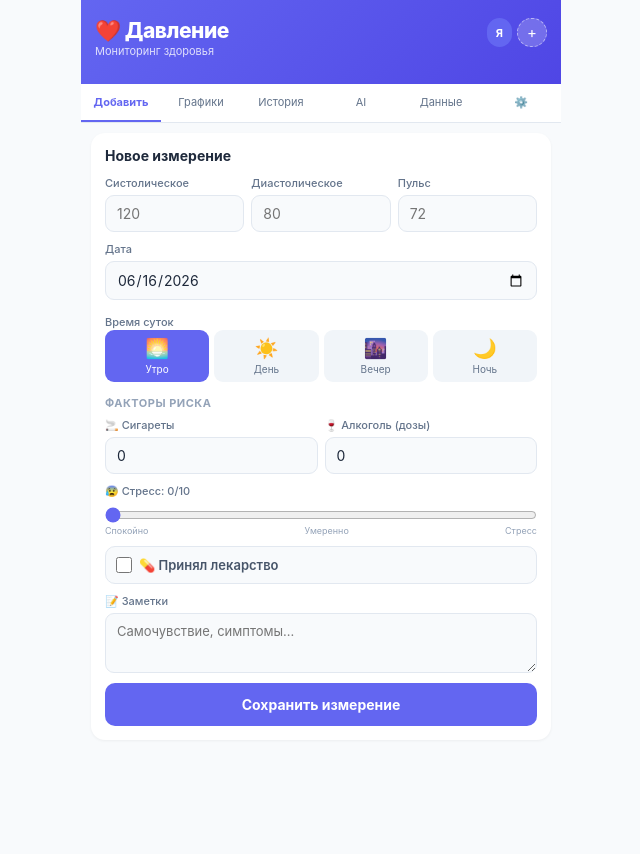
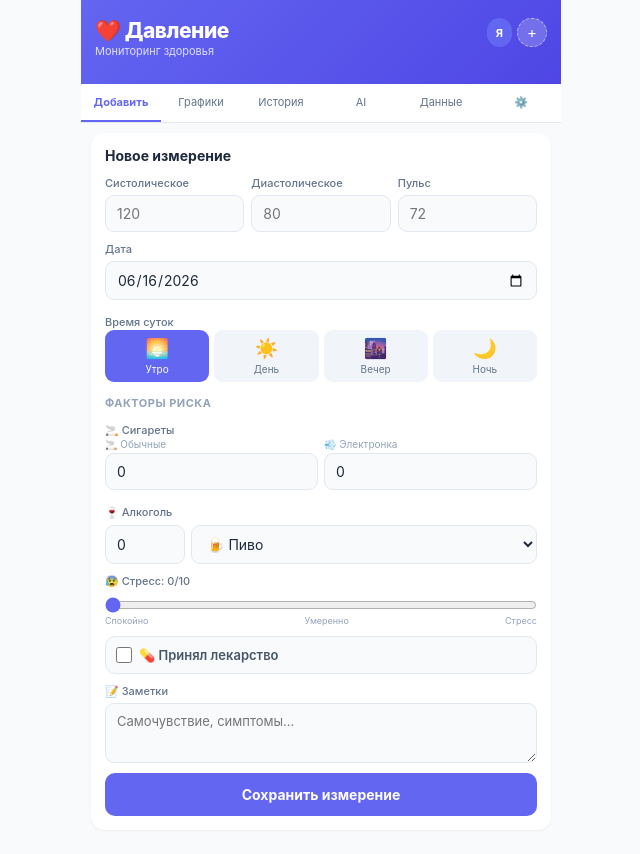
Before and after one commit to irinakuzmina19940427-netizen/analyses-davlenie, a plain HTML site: page index.html in a window 1280 px wide. Both pictures are taken after a click on the button "Сохранить измерение". Shown: the whole page, without its empty margins (319-959 px from the left). Before the commit the page ends 800 px from the top, so only its background shows below. Drawn offline with nearby package versions, Linux system fonts and the light colour scheme.

Commit message:
Update index.html

```diff
--- a/index.html
+++ b/index.html
@@ -152,7 +152,7 @@ function App(){
   const [form,setForm]=useState({
     sys:"",dia:"",pulse:"",
     timeOfDay:"morning",date:new Date().toISOString().slice(0,10),
-    cigarettes:"0",alcohol:"0",stress:"0",
+    cigRegular:"0",cigElectro:"0",alcohol:"0",alcoholType:"пиво",stress:"0",
     meds:false,medsName:"",notes:"",
   });
   const [aiResult,setAiResult]=useState("");
@@ -181,8 +181,11 @@ function App(){
       id:Date.now().toString(),userId:data.activeUser,
       date:form.date,time:new Date().toTimeString().slice(0,5),
       timeOfDay:form.timeOfDay,sys,dia,pulse:pulse||null,
-      cigarettes:parseInt(form.cigarettes)||0,
+      cigRegular:parseInt(form.cigRegular)||0,
+      cigElectro:parseInt(form.cigElectro)||0,
+      cigarettes:(parseInt(form.cigRegular)||0)+(parseInt(form.cigElectro)||0),
       alcohol:parseFloat(form.alcohol)||0,
+      alcoholType:parseFloat(form.alcohol)>0?form.alcoholType:"",
       stress:parseInt(form.stress)||0,
       meds:form.meds,medsName:form.meds?form.medsName.trim():"",
       notes:form.notes,
@@ -279,7 +282,8 @@ function App(){
     const prompt=`Ты — медицинский консультант по давлению. Данные за последние 30 измерений:
 - Среднее: ${avgSys}/${avgDia}, макс/мин систол.: ${maxSys}/${minSys}
 - По времени суток: ${JSON.stringify(byTime)}
-- Сигарет: ${totalCigs}, алкоголь (дозы): ${totalAlc}
+- Курение: обычных ${last30.reduce((s,r)=>s+(r.cigRegular||0),0)} шт., электронок ${last30.reduce((s,r)=>s+(r.cigElectro||0),0)} шт.
+- Алкоголь: всего ${last30.reduce((s,r)=>s+(r.alcohol||0),0).toFixed(1)} доз; типы: ${[...new Set(last30.filter(r=>r.alcohol>0&&r.alcoholType).map(r=>r.alcoholType))].join(", ")||"не указано"}
 - Высокий стресс (≥7): ${highStress} из ${last30.length}
 - Лекарства: ${medsDays} дней${medsNames?", препараты: "+medsNames:""}
 Ответь на русском по пунктам:
@@ -430,9 +434,35 @@ function App(){
           style:{...C.tBtn,background:form.timeOfDay===t.id?"#6366f1":"#f1f5f9",color:form.timeOfDay===t.id?"#fff":"#64748b"}},
           h("span",{style:{fontSize:19}},t.icon),h("span",{style:{fontSize:10}},t.label)))),
         h("div",{style:C.sT2},"Факторы риска"),
-        h("div",{style:C.row},
-          h("div",{style:C.fld},h("label",{style:C.lbl},"🚬 Сигареты"),h("input",{style:C.inp,type:"number",min:"0",value:form.cigarettes,onChange:e=>setForm(sf({cigarettes:e.target.value}))})),
-          h("div",{style:C.fld},h("label",{style:C.lbl},"🍷 Алкоголь (дозы)"),h("input",{style:C.inp,type:"number",min:"0",step:"0.5",value:form.alcohol,onChange:e=>setForm(sf({alcohol:e.target.value}))})),
+        // Cigarettes block
+        h("div",{style:{marginBottom:10}},
+          h("label",{style:{...C.lbl,marginBottom:7}},"🚬 Сигареты"),
+          h("div",{style:{display:"flex",gap:6}},
+            h("div",{style:{flex:1,display:"flex",flexDirection:"column",gap:3}},
+              h("label",{style:{fontSize:10,color:"#94a3b8"}},"🚬 Обычные"),
+              h("input",{style:C.inp,type:"number",min:"0",placeholder:"0",value:form.cigRegular,onChange:e=>setForm(sf({cigRegular:e.target.value}))}),
+            ),
+            h("div",{style:{flex:1,display:"flex",flexDirection:"column",gap:3}},
+              h("label",{style:{fontSize:10,color:"#94a3b8"}},"💨 Электронка"),
+              h("input",{style:C.inp,type:"number",min:"0",placeholder:"0",value:form.cigElectro,onChange:e=>setForm(sf({cigElectro:e.target.value}))}),
+            ),
+          ),
+        ),
+        // Alcohol block
+        h("div",{style:{marginBottom:10}},
+          h("label",{style:C.lbl},"🍷 Алкоголь"),
+          h("div",{style:{display:"flex",gap:6,marginTop:5}},
+            h("input",{style:{...C.inp,width:80,flexShrink:0},type:"number",min:"0",step:"0.5",placeholder:"0",value:form.alcohol,onChange:e=>setForm(sf({alcohol:e.target.value}))}),
+            h("select",{style:{...C.inp,flex:1},value:form.alcoholType,onChange:e=>setForm(sf({alcoholType:e.target.value}))},
+              h("option",{value:"пиво"},"🍺 Пиво"),
+              h("option",{value:"вино"},"🍷 Вино"),
+              h("option",{value:"шампанское"},"🥂 Шампанское"),
+              h("option",{value:"коньяк"},"🥃 Коньяк"),
+              h("option",{value:"водка"},"🥃 Водка"),
+              h("option",{value:"виски"},"🥃 Виски"),
+              h("option",{value:"коктейль"},"🍹 Коктейль"),
+            ),
+          ),
         ),
         h("div",{style:C.fld},
           h("label",{style:C.lbl},"😰 Стресс: "+form.stress+"/10"),
@@ -504,7 +534,9 @@ function App(){
             h("div",{style:C.hMeta},
               h("div",{style:C.hDate},new Date(r.date).toLocaleDateString("ru",{day:"numeric",month:"short"})+" "+(TIME_OF_DAY.find(t=>t.id===r.timeOfDay)?.icon||"")),
               h("div",{style:{fontSize:10,color:"#94a3b8"}},
-                z.label+(r.cigarettes>0?" · 🚬"+r.cigarettes:"")+(r.alcohol>0?" · 🍷"+r.alcohol:"")+(r.meds?" · 💊"+(r.medsName?" "+r.medsName:""):"")+(r.stress>0?" · 😰"+r.stress+"/10":"")
+                z.label+
+                (r.cigRegular>0?" · 🚬"+r.cigRegular:"")+(r.cigElectro>0?" · 💨"+r.cigElectro:"")+
+                (r.alcohol>0?" · 🍷"+r.alcohol+(r.alcoholType?" ("+r.alcoholType+")":""):"")+(r.meds?" · 💊"+(r.medsName?" "+r.medsName:""):"")+(r.stress>0?" · 😰"+r.stress+"/10":"")
               ),
               r.notes&&h("div",{style:C.hNote},r.notes),
             ),
```
